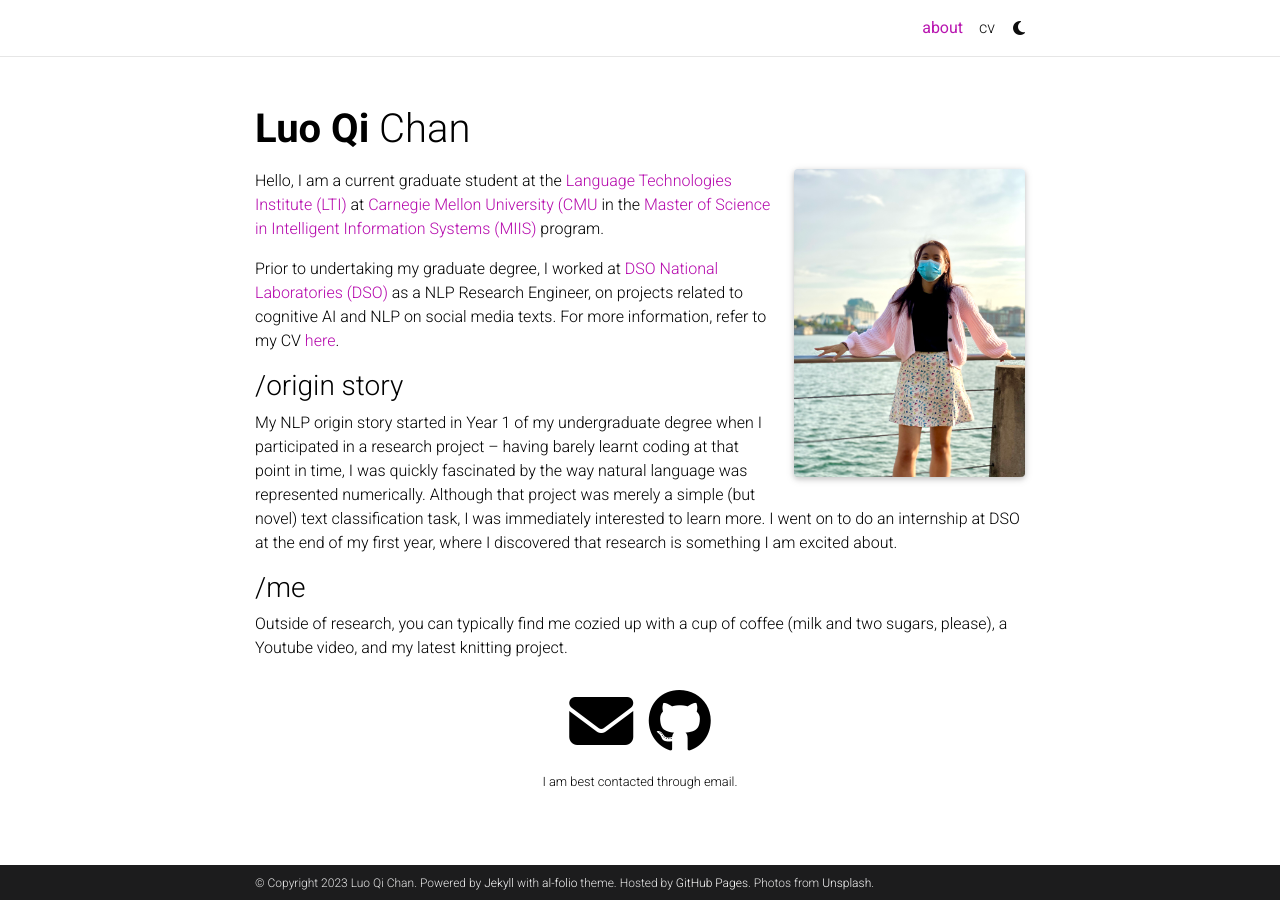
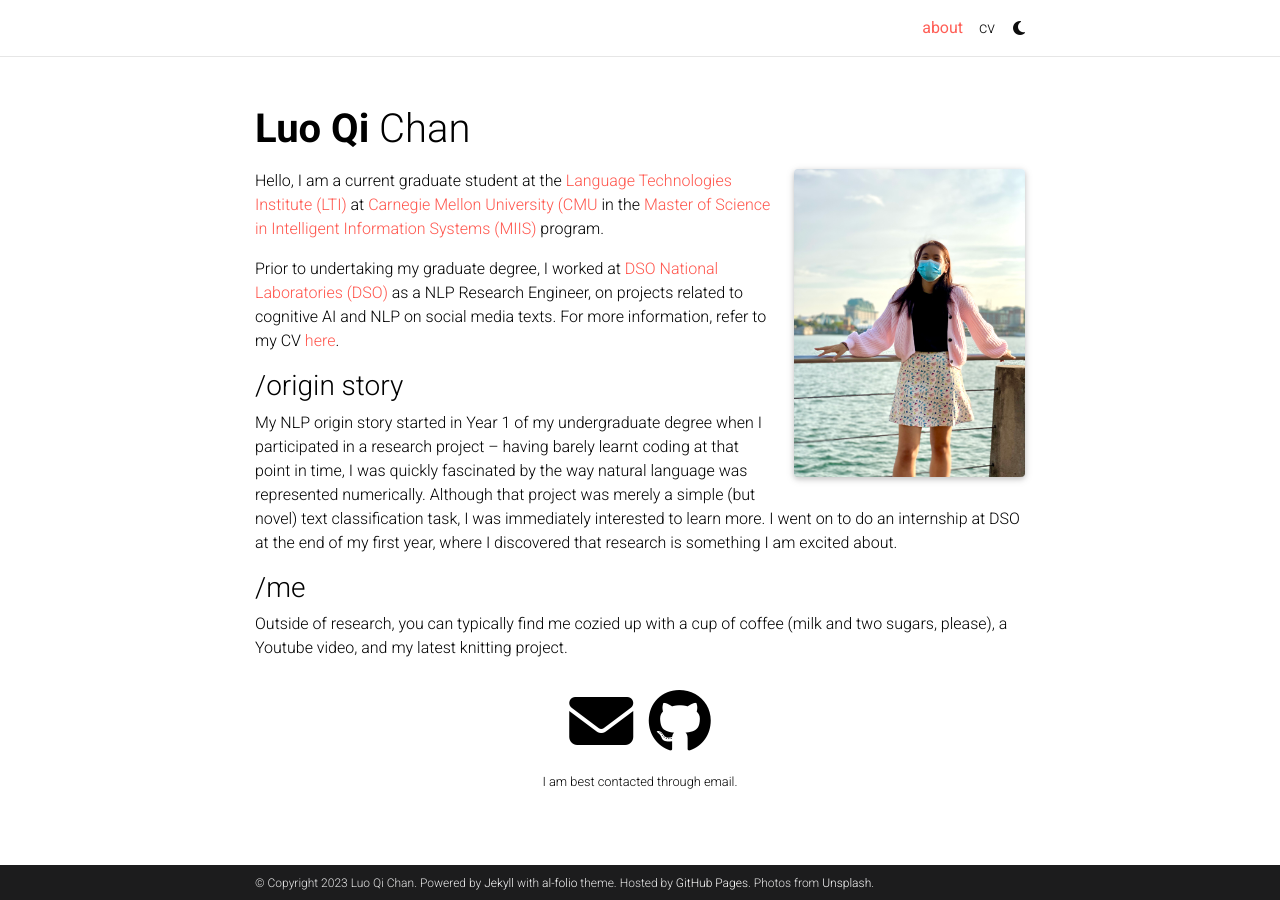
Before and after one commit to luoqichan/luoqichan.github.io, a Jekyll site: the page built from _pages/about.md, in a window 1280 px wide. Built offline with Jekyll 4.4.1, drawn with Linux system fonts in a browser that asks for light colours; full-size pictures stand in for the smaller copies a plugin makes; comment, search, counter and statistics services are not loaded; a style sheet for code colours, icons or effects is not loaded.

Commit message:
Update _themes.scss

```diff
--- a/_sass/_themes.scss
+++ b/_sass/_themes.scss
@@ -7,8 +7,8 @@
   --global-code-bg-color: #{$code-bg-color-light};
   --global-text-color: #{$black-color};
   --global-text-color-light: #{$grey-color};
-  --global-theme-color: #{$purple-color};
-  --global-hover-color: #{$purple-color};
+  --global-theme-color: #ff564d;
+  --global-hover-color: #ff564d;
   --global-hover-text-color: #{$white-color};
   --global-footer-bg-color: #{$grey-color-dark};
   --global-footer-text-color: #{$grey-color-light};
```
